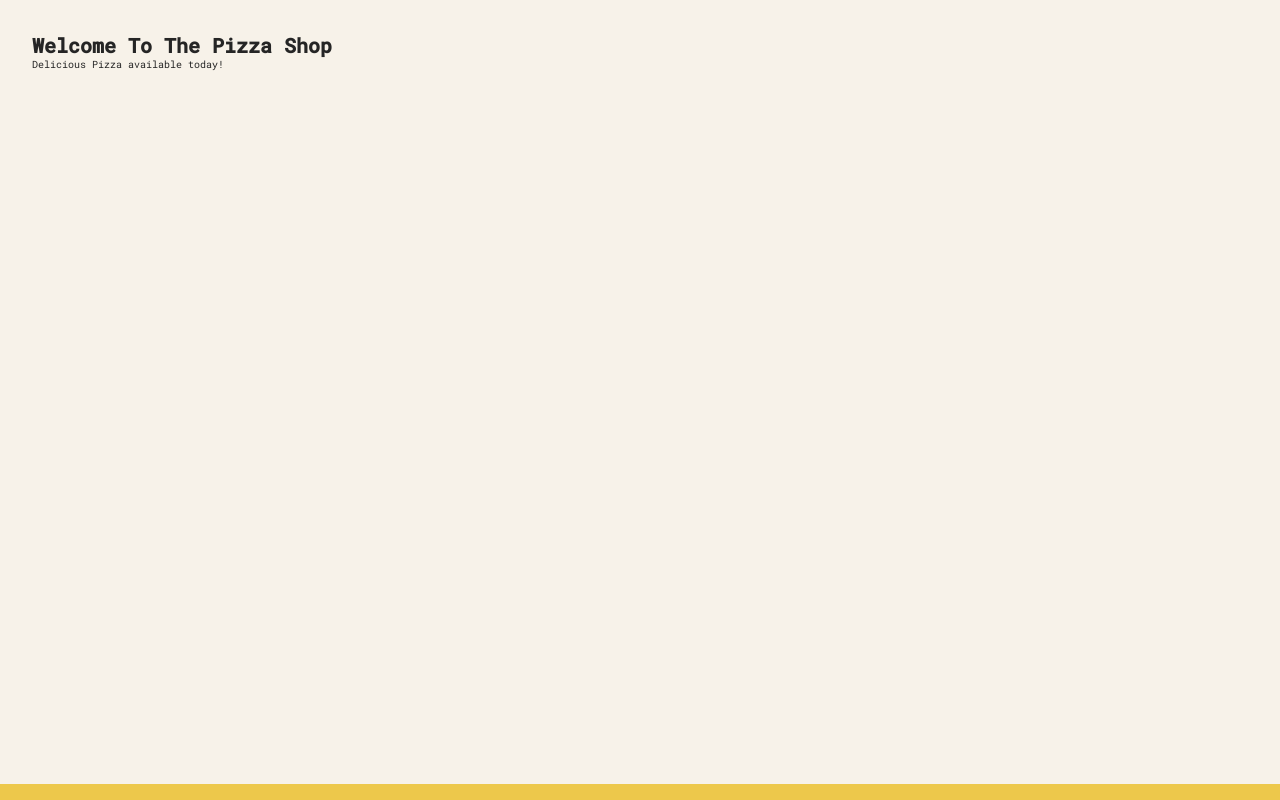
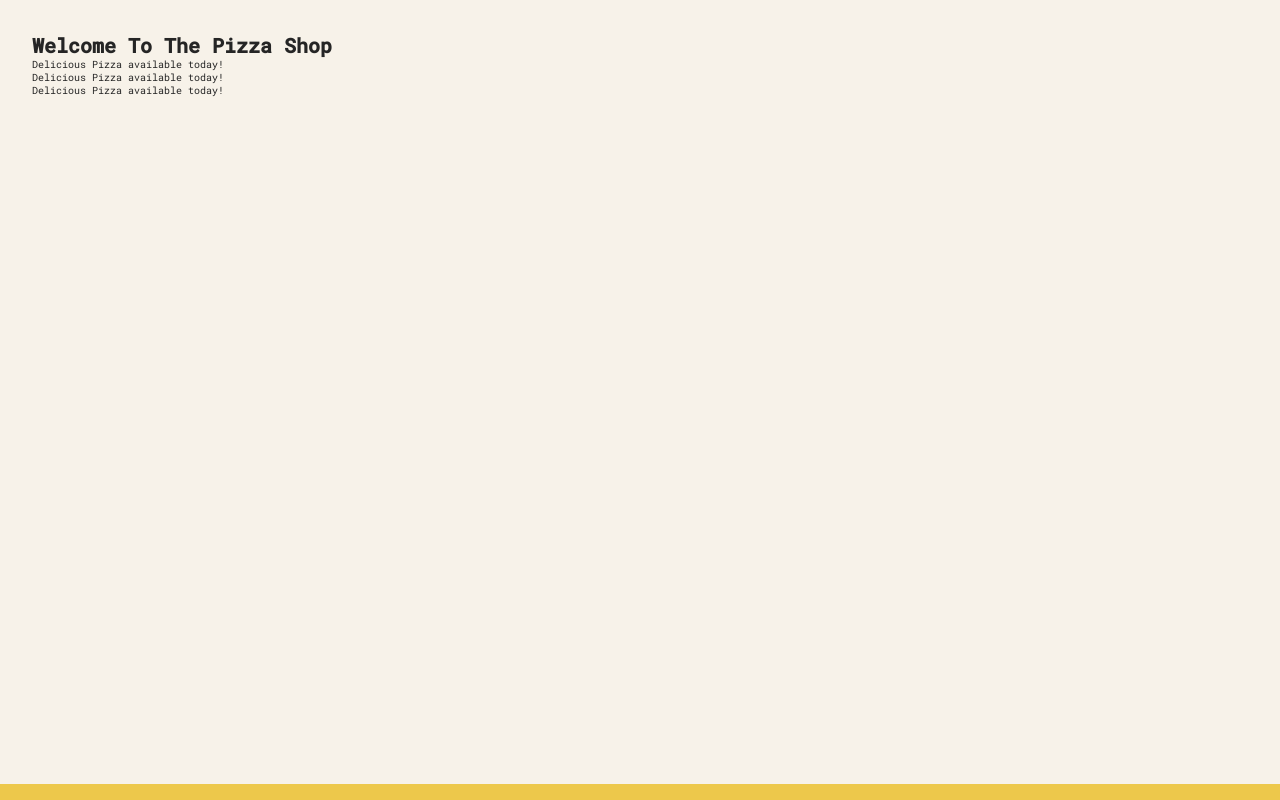
Before and after one commit to davik4life/PizzaMenu, a React (Vite) app: page / in a window 1280 px wide. Built offline with nearby package versions, Linux system fonts and the light colour scheme.

Commit message:
Duplicated the text in the homepage.

```diff
--- a/src/App.jsx
+++ b/src/App.jsx
@@ -6,6 +6,8 @@ export default function App() {
 		<>
 			<h1> Welcome To The Pizza Shop</h1>
 			<p>Delicious Pizza available today!</p>
+			<p>Delicious Pizza available today!</p>
+			<p>Delicious Pizza available today!</p>
 		</>
 	);
 }
```
